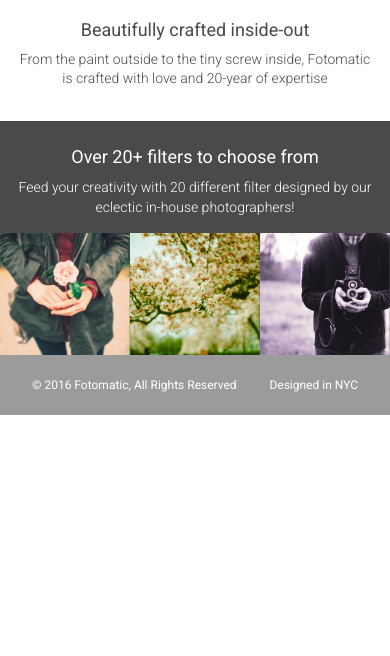
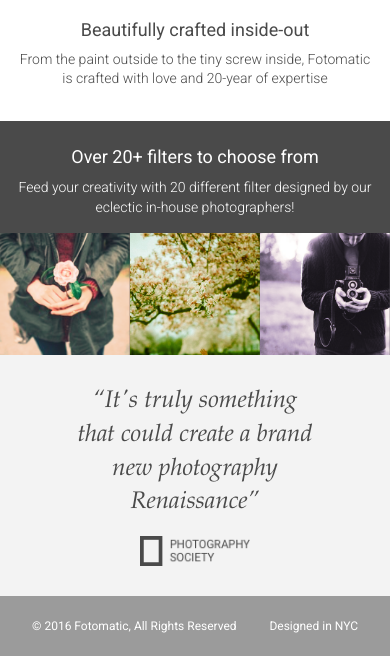
Before and after one commit to maki-keep/capstone-fotomatic, a plain HTML site: page index.html in a window 390 px wide. Shown: the part 1103-1759 px from the top of the page. Before the commit the page ends 1518 px from the top, so only its background shows below. Drawn offline with Linux system fonts and the light colour scheme; a web font is replaced by a local one.

Commit message:
Quote
Fixes on quotes section.

```diff
--- a/index.html
+++ b/index.html
@@ -124,10 +124,12 @@
       </div>
     </div>
 
-    <!-- Quotes Section
+    <!-- Quotes Section -->
     <div id="quotes-section">
       <div class="content center">
-        <span class="quote">“It’s truly something that could create a brand new photography Renaissance”</span>
+        <blockquote>
+          <p>It's truly something that could create a brand new photography Renaissance</p>
+        </blockquote>
         <img class="quote-citation" src="./resources/images/photography-logo.png" />
       </div>
     </div>
--- a/resources/css/style.css
+++ b/resources/css/style.css
@@ -367,12 +367,18 @@ header .mobile {
   background-color: #f3f3f3;
 }
 
-#quotes-section content {
+#quotes-section .content {
   padding: 5rem 0;
 }
 
-#quotes-section quote {
+#quotes-section blockquote {
+  max-width: 65%;
   padding-right: 1.875rem;
+
+  display: inline-block;
+}
+
+#quotes-section blockquote p {
   font-family: "Palatino", serif;
   font-size: 1.875rem;
   line-height: 1.1;
@@ -380,23 +386,35 @@ header .mobile {
   color: #4a4a4a;
 }
 
-#quotes-section quote-citation {
+#quotes-section blockquote p::before {
+  content: "\201C";
+}
+
+#quotes-section blockquote p::after {
+  content: "\201D";
+}
+
+#quotes-section .quote-citation {
   height: 1.875rem;
 }
 
-@media only screen and (max-width: 760px) {
-  #quotes-section content {
+@media only screen and (max-width: 450px) {
+  #quotes-section .content {
     padding: 1.875rem .625rem;
   }
 
-  #quotes-section quote {
+  #quotes-section blockquote {
+    padding-right: 0;
+    padding-bottom: 1rem;
+  }
+
+  #quotes-section blockquote p {
     font-size: 1.5rem;
     line-height: 1.4;
   }
 
-  #quotes-section quote-citation {
+  #quotes-section .quote-citation {
     display: block;
-    padding-top: 1rem;
     margin: auto;
   }
 }
@@ -417,9 +435,3 @@ footer .content {
 footer .copyright {
   flex-grow: 1;
 }
-
-@media only screen and (min-width: 760px) {
-  footer .content {
-    font-size: .625rem;
-  }
-}
```
